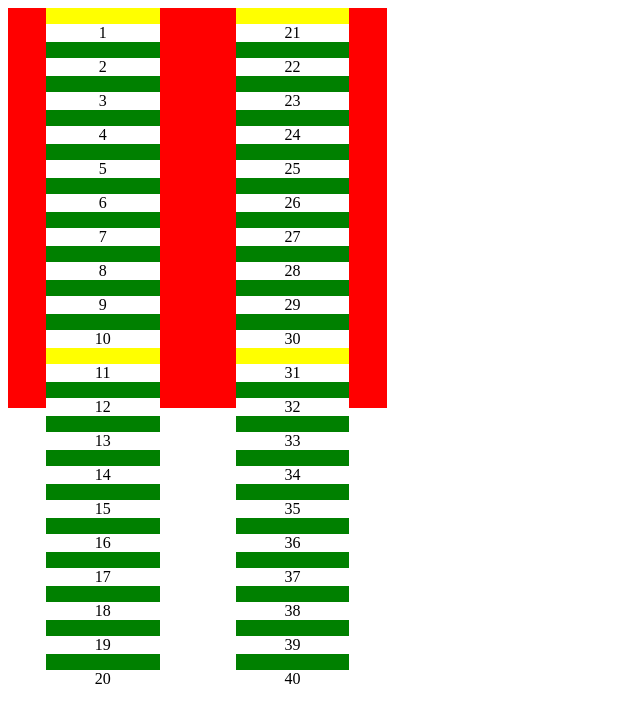
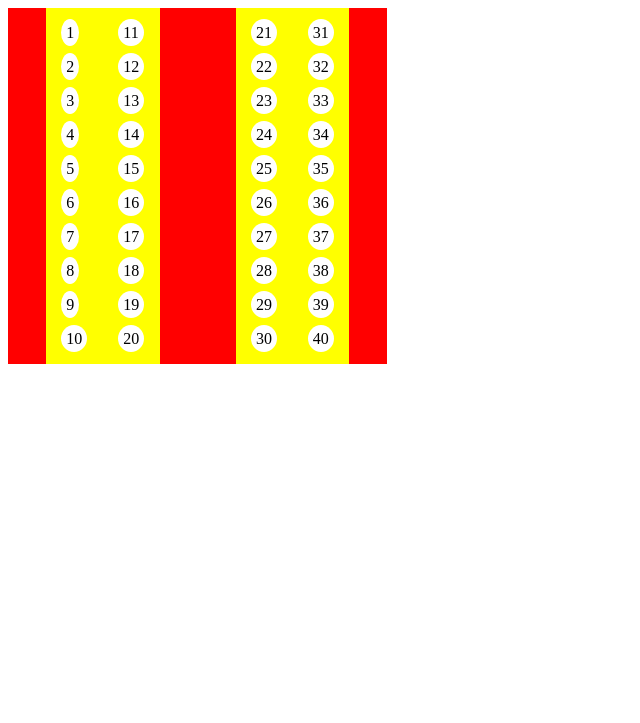
Before and after one commit to manuelesp1/bus, a PHP site: page / in a window 1280 px wide. Shown: the top 723 px of the page, without its empty margins (0-640 px from the left). Run offline with PHP 8.4, Linux system fonts and the light colour scheme.

Commit message:
terminado

```diff
--- a/estadoasientos.php
+++ b/estadoasientos.php
@@ -1,7 +1,9 @@
 <?php
+session_start();
 include("conexion.php");
 
-$asiento = $_POST['nroasiento'];
+$asiento = $_GET['nroasiento'];
+
 mysqli_query($link, "update asientos set estado = 'ocupado' where idasiento = $asiento");
 
 mysqli_close($link);
--- a/estilo.css
+++ b/estilo.css
@@ -1,25 +1,22 @@
 .bus{
     width: 30%;
-    height: 50vh;
     background-color: red;
     display: flex;
     justify-content: space-around
 }
 
 .grupo{
-
+    display: flex;
+    justify-content: space-around;
     background-color: yellow;
     width: 30%;
 
 }
-.fila{
-    background-color: green;
-}
-
 .asiento{
     background-color: #fff;
     text-decoration: none;
     color: black;
     text-align: center;
-
+    padding: 5px;
+    border-radius: 50%;
 }
--- a/index.php
+++ b/index.php
@@ -3,12 +3,14 @@
 ?>
 <!DOCTYPE html>
 <html lang="en">
+
 <head>
     <meta charset="UTF-8">
     <meta name="viewport" content="width=device-width, initial-scale=1.0">
     <title>Document</title>
     <link rel="stylesheet" href="estilo.css">
 </head>
+
 <body>
     <?php
         include("conexion.php");
@@ -17,56 +19,59 @@
     <div class="bus">
         <div class="grupo">
             <div class="fila">
-                <p class="asiento">1</p>
-                <p class="asiento">2</p>
-                <p class="asiento">3</p>
-                <p class="asiento">4</p>
-                <p class="asiento">5</p>
-                <p class="asiento">6</p>
-                <p class="asiento">7</p>
-                <p class="asiento">8</p>
-                <p class="asiento">9</p>
-                <p class="asiento">10</p>
+                <p><a href="estadoasientos.php?nroasiento=1" class="asiento">1</a></p>
+                <p><a href="estadoasientos.php?nroasiento=2" class="asiento">2</a></p>
+                <p><a href="estadoasientos.php?nroasiento=3" class="asiento">3</a></p>
+                <p><a href="estadoasientos.php?nroasiento=4" class="asiento">4</a></p>
+                <p><a href="estadoasientos.php?nroasiento=5" class="asiento">5</a></p>
+                <p><a href="estadoasientos.php?nroasiento=6" class="asiento">6</a></p>
+                <p><a href="estadoasientos.php?nroasiento=7" class="asiento">7</a></p>
+                <p><a href="estadoasientos.php?nroasiento=8" class="asiento">8</a></p>
+                <p><a href="estadoasientos.php?nroasiento=9" class="asiento">9</a></p>
+                <p><a href="estadoasientos.php?nroasiento=10" class="asiento">10</a></p>
+
+
             </div>
             <div class="fila">
-                <p class="asiento">11</p>
-                <p class="asiento">12</p>
-                <p class="asiento">13</p>
-                <p class="asiento">14</p>
-                <p class="asiento">15</p>
-                <p class="asiento">16</p>
-                <p class="asiento">17</p>
-                <p class="asiento">18</p>
-                <p class="asiento">19</p>
-                <p class="asiento">20</p>
+                <p><a href="estadoasientos.php?nroasiento=11" class="asiento">11</a></p>
+                <p><a href="estadoasientos.php?nroasiento=12" class="asiento">12</a></p>
+                <p><a href="estadoasientos.php?nroasiento=13" class="asiento">13</a></p>
+                <p><a href="estadoasientos.php?nroasiento=14" class="asiento">14</a></p>
+                <p><a href="estadoasientos.php?nroasiento=15" class="asiento">15</a></p>
+                <p><a href="estadoasientos.php?nroasiento=16" class="asiento">16</a></p>
+                <p><a href="estadoasientos.php?nroasiento=17" class="asiento">17</a></p>
+                <p><a href="estadoasientos.php?nroasiento=18" class="asiento">18</a></p>
+                <p><a href="estadoasientos.php?nroasiento=19" class="asiento">19</a></p>
+                <p><a href="estadoasientos.php?nroasiento=20" class="asiento">20</a></p>
             </div>
         </div>
         <div class="grupo">
             <div class="fila">
-                <p class="asiento">21</p>
-                <p class="asiento">22</p>
-                <p class="asiento">23</p>
-                <p class="asiento">24</p>
-                <p class="asiento">25</p>
-                <p class="asiento">26</p>
-                <p class="asiento">27</p>
-                <p class="asiento">28</p>
-                <p class="asiento">29</p>
-                <p class="asiento">30</p>
+                <p><a href="estadoasientos.php?nroasiento=21" class="asiento">21</a></p>
+                <p><a href="estadoasientos.php?nroasiento=22" class="asiento">22</a></p>
+                <p><a href="estadoasientos.php?nroasiento=23" class="asiento">23</a></p>
+                <p><a href="estadoasientos.php?nroasiento=24" class="asiento">24</a></p>
+                <p><a href="estadoasientos.php?nroasiento=25" class="asiento">25</a></p>
+                <p><a href="estadoasientos.php?nroasiento=26" class="asiento">26</a></p>
+                <p><a href="estadoasientos.php?nroasiento=27" class="asiento">27</a></p>
+                <p><a href="estadoasientos.php?nroasiento=28" class="asiento">28</a></p>
+                <p><a href="estadoasientos.php?nroasiento=29" class="asiento">29</a></p>
+                <p><a href="estadoasientos.php?nroasiento=30" class="asiento">30</a></p>
             </div>
             <div class="fila">
-                <p class="asiento">31</p>
-                <p class="asiento">32</p>
-                <p class="asiento">33</p>
-                <p class="asiento">34</p>
-                <p class="asiento">35</p>
-                <p class="asiento">36</p>
-                <p class="asiento">37</p>
-                <p class="asiento">38</p>
-                <p class="asiento">39</p>
-                <p class="asiento">40</p>
+                <p><a href="estadoasientos.php?nroasiento=31" class="asiento">31</a></p>
+                <p><a href="estadoasientos.php?nroasiento=32" class="asiento">32</a></p>
+                <p><a href="estadoasientos.php?nroasiento=33" class="asiento">33</a></p>
+                <p><a href="estadoasientos.php?nroasiento=34" class="asiento">34</a></p>
+                <p><a href="estadoasientos.php?nroasiento=35" class="asiento">35</a></p>
+                <p><a href="estadoasientos.php?nroasiento=36" class="asiento">36</a></p>
+                <p><a href="estadoasientos.php?nroasiento=37" class="asiento">37</a></p>
+                <p><a href="estadoasientos.php?nroasiento=38" class="asiento">38</a></p>
+                <p><a href="estadoasientos.php?nroasiento=39" class="asiento">39</a></p>
+                <p><a href="estadoasientos.php?nroasiento=40" class="asiento">40</a></p>
             </div>
         </div>
     </div>
 </body>
+
 </html>
```
Also changed, not shown: asientos.sql (added, +122 -0 lines).
